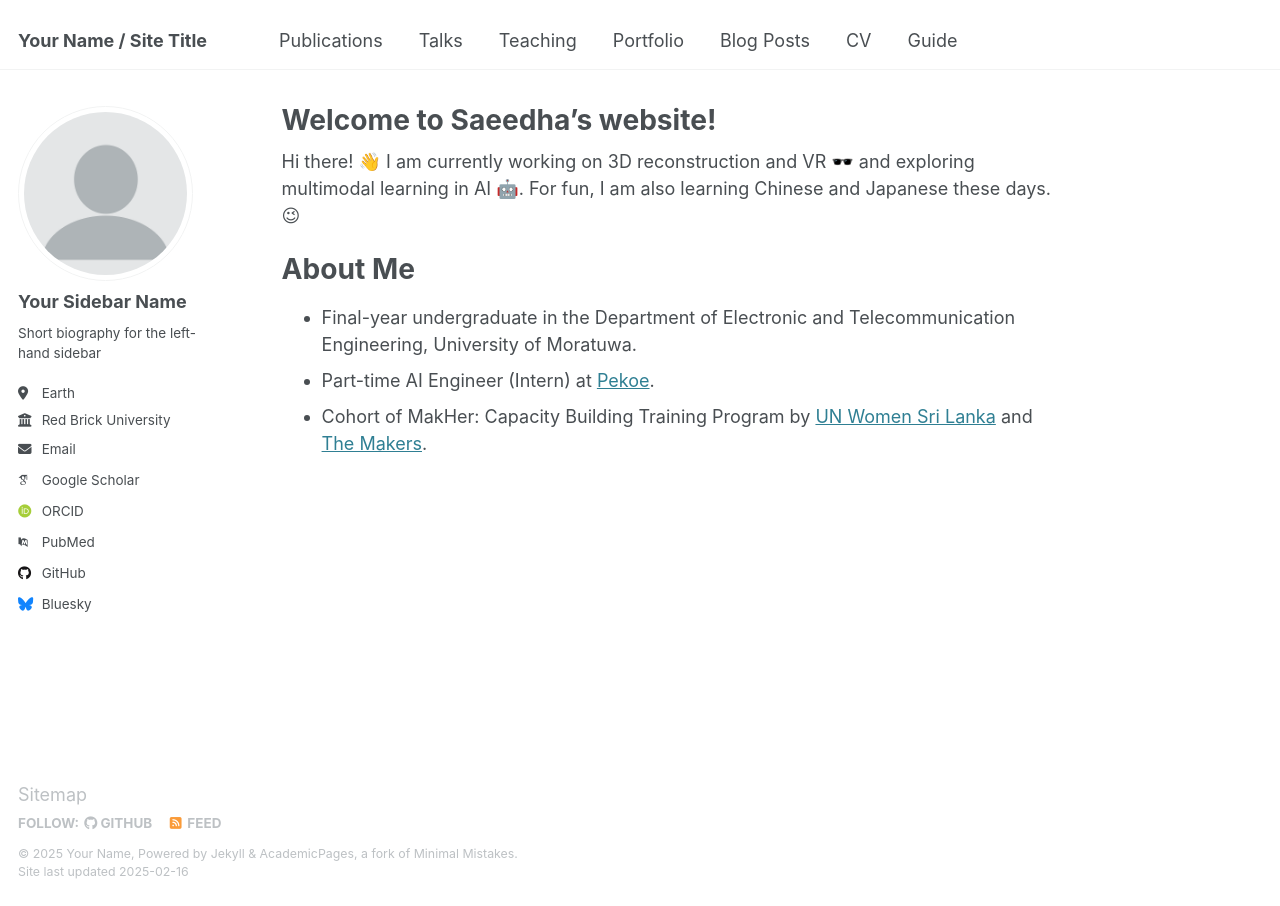
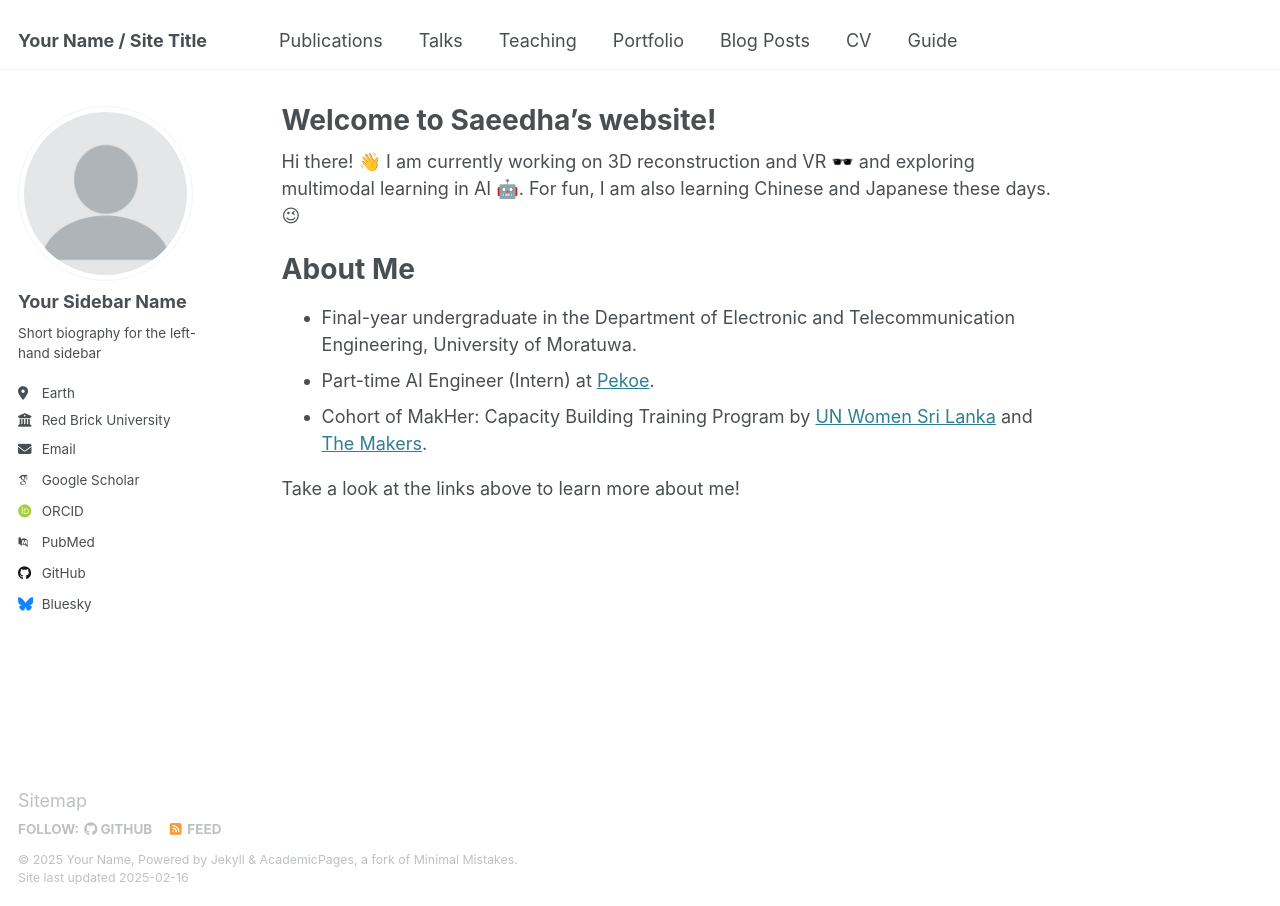
Before and after one commit to Saeedha-N/saeedha-n.github.io, a Jekyll site: the page built from _pages/about.md, in a window 1280 px wide. Built offline with Jekyll 4.4.1, drawn with Linux system fonts in a browser that asks for light colours; some web fonts are replaced.

Commit message:
Update about.md

```diff
--- a/_pages/about.md
+++ b/_pages/about.md
@@ -14,3 +14,5 @@ About Me
 - Final-year undergraduate in the Department of Electronic and Telecommunication Engineering, University of Moratuwa.
 - Part-time AI Engineer (Intern) at [Pekoe](https://www.pekoe.ai/).
 - Cohort of MakHer: Capacity Building Training Program by [UN Women Sri Lanka](https://asiapacific.unwomen.org/en/countries/sri-lanka) and [The Makers](https://www.themakers.global/).
+
+Take a look at the links above to learn more about me!
```
